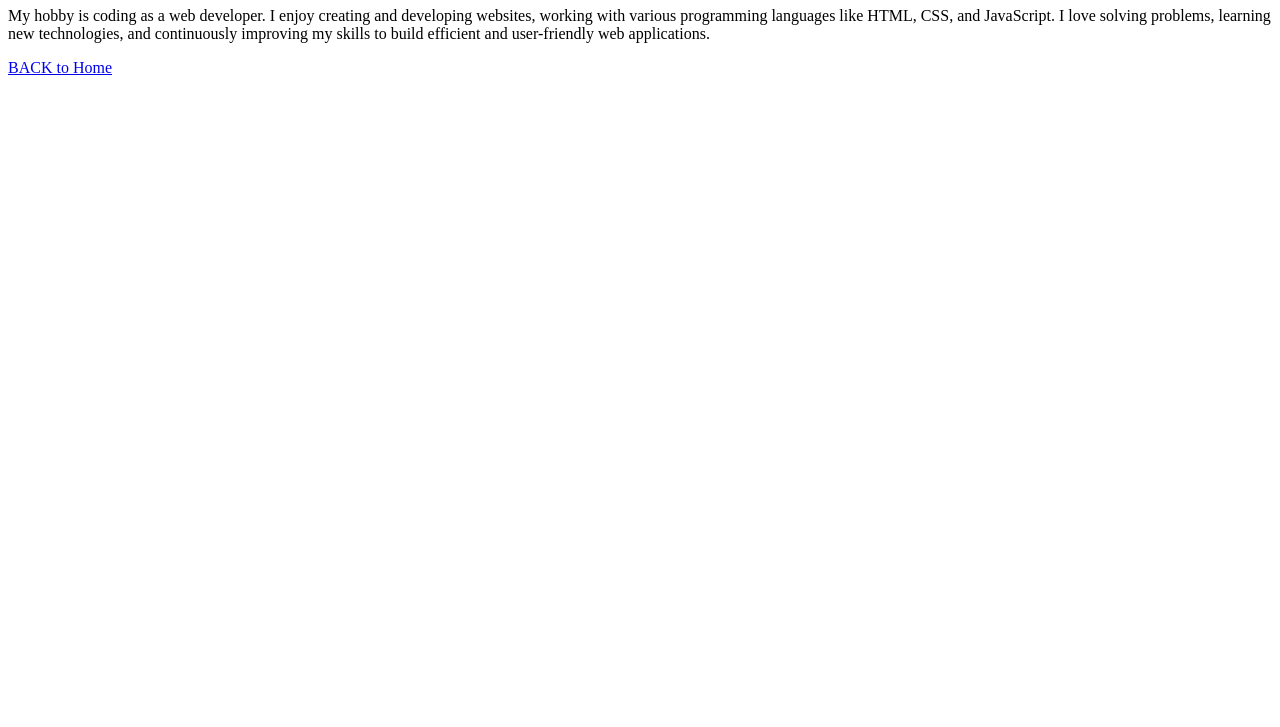
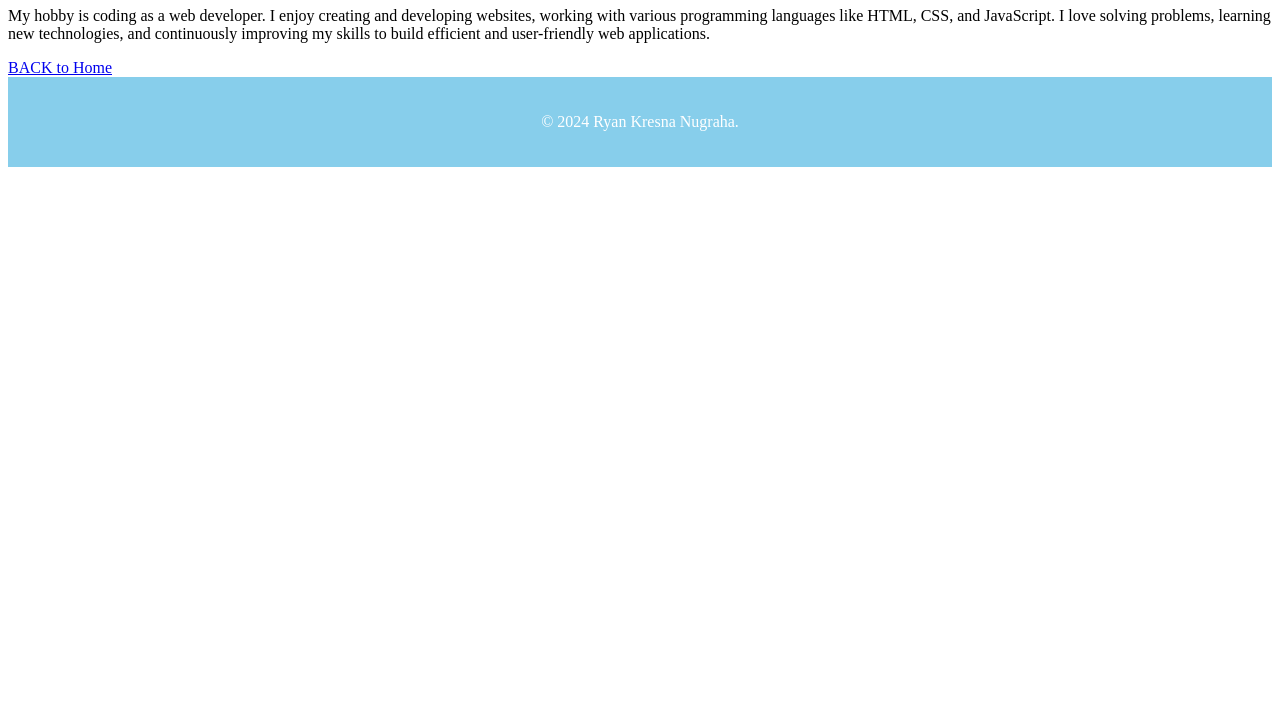
Before and after one commit to ryankresna/resume-udemy-1, a plain HTML site: page hobbies.html in a window 1280 px wide. Shown: the part 73-800 px from the top of the page. Drawn offline with Linux system fonts and the light colour scheme.

Commit message:
Update hobbies.html

```diff
--- a/hobbies.html
+++ b/hobbies.html
@@ -15,5 +15,15 @@
       applications.
     </p>
     <a href="https://ryankresna.github.io/resume-udemy-1/">BACK to Home</a>
+     <footer
+      style="
+        background-color: skyblue;
+        color: white;
+        text-align: center;
+        padding: 20px;
+      "
+    >
+      <p>&copy; 2024 Ryan Kresna Nugraha.</p>
+    </footer>
   </body>
 </html>
```
